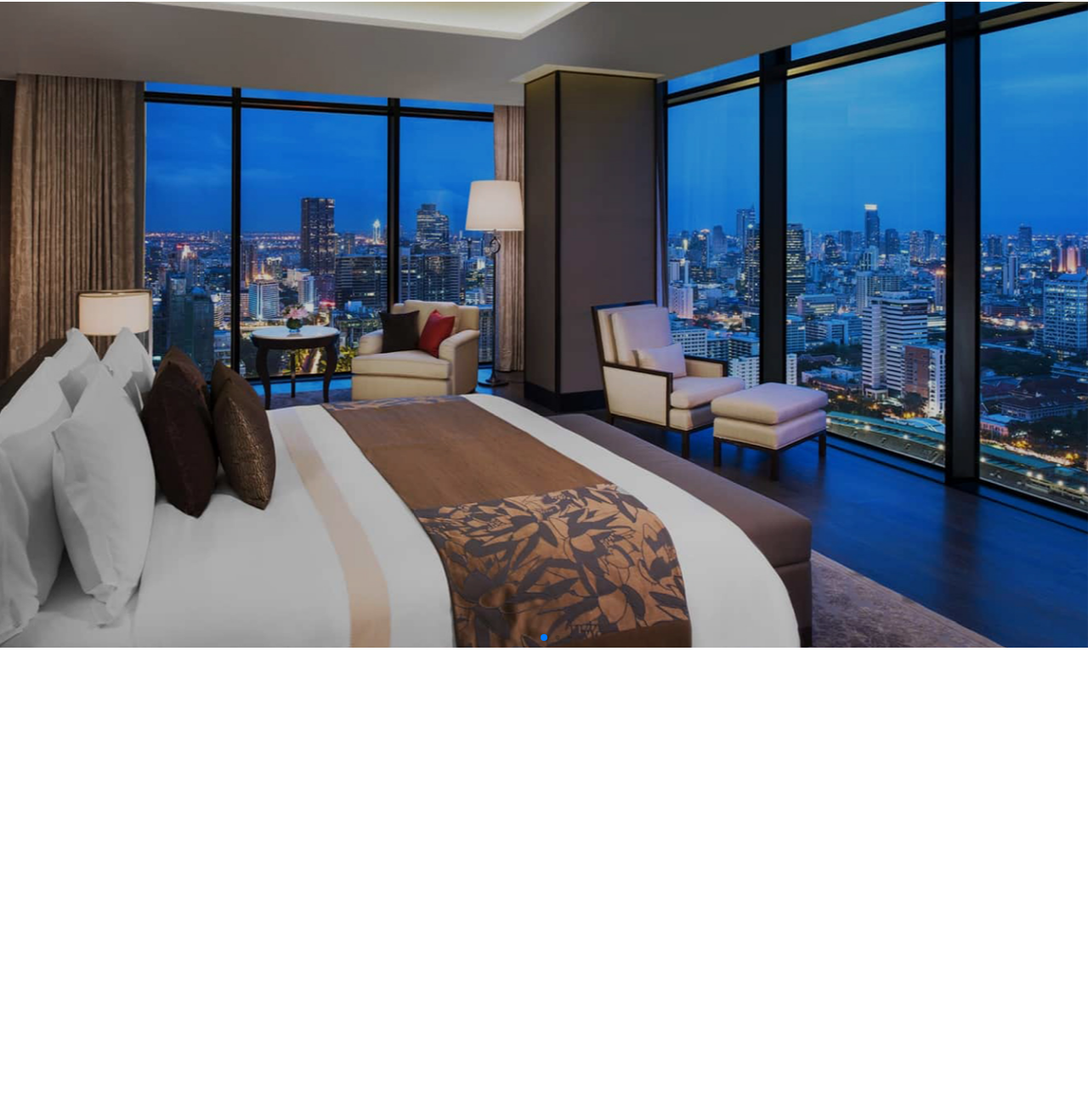
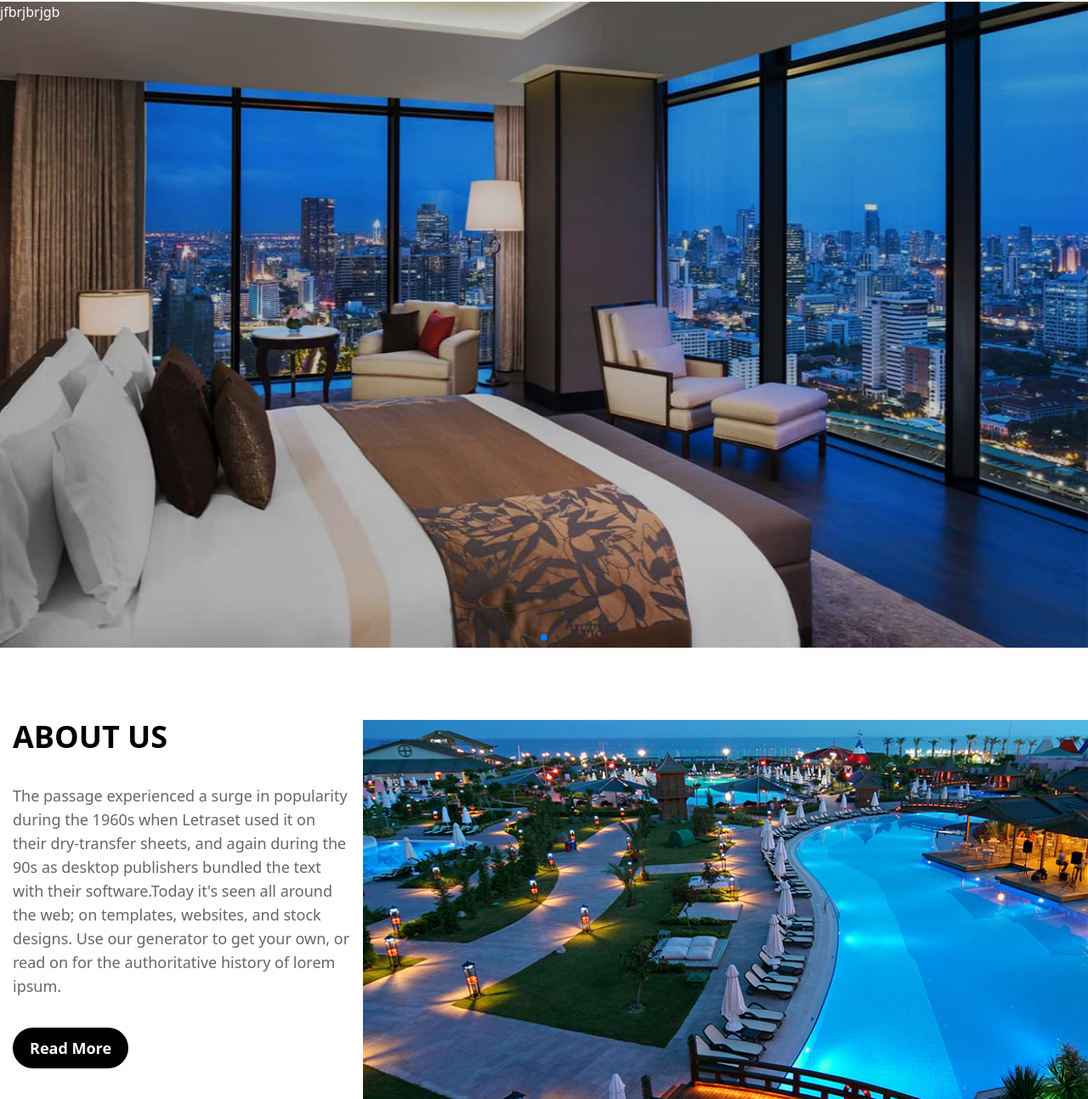
Before and after one commit to sadigzadeamina07/keto-template, a website: page index.html in a window 1280 px wide. Shown: the part 82-1375 px from the top of the page at 85% size. Before the commit the page ends 844 px from the top, so only its background shows below. Drawn offline with nearby package versions, Linux system fonts and the light colour scheme.

Commit message:
added second section

```diff
--- /dev/null
+++ b/data/aboutus.js
@@ -0,0 +1,9 @@
+const aboutUsData = [{
+  title: "About Us",
+  description:
+    "The passage experienced a surge in popularity during the 1960s when Letraset used it on their dry-transfer sheets, and again during the 90s as desktop publishers bundled the text with their software.Today it's seen all around the web; on templates, websites, and stock designs. Use our generator to get your own, or read on for the authoritative history of lorem ipsum.",
+  buttonText: "Read More",
+  image:
+  "img/about.png"
+
+}]
--- a/index.html
+++ b/index.html
@@ -11,18 +11,17 @@
     <link href="./src/output.css" rel="stylesheet">
     <style>
         .container {
-            max-width: 1130px;
+            max-width: 1300px;
         }
-
     </style>
 </head>
 
-<body>
+<body class="bg-white">
     <header class="bg-white py-[15px]">
         <div class="container mx-auto">
-            <div class="flex justify-between">
+            <div class="flex justify-between mx-[70px]">
                 <img src="img/logo.png" class="px-[15px]" alt="">
-                <ul class="hidden md:flex uppercase font-semibold md:gap-[30px] px-[15px] md:items-center">
+                <ul class="hidden md:flex uppercase font-semibold md:gap-[40px]  px-[15px] md:items-center">
                     <li><a href="">Home</a></li>
                     <li><a href="">About</a></li>
                     <li><a href="">Our room</a></li>
@@ -37,38 +36,65 @@
         </div>
     </header>
     <main>
-          <div class="swiper md:h-[95vh]  h-[65vh] mySwiper">
+
+        <div class="relative">
+            <div class=" swiper md:h-[95vh]  h-[65vh] mySwiper">
                 <div class="swiper-wrapper">
-    <div class="swiper-slide bg-cover  bg-center"
-      style="background-image:url('img/banner1.jpg')">
+                    <div class="swiper-slide bg-cover  bg-center" style="background-image:url('img/banner1.jpg')"></div>
+                    <div class="swiper-slide  bg-cover  bg-center" style="background-image:url('img/banner2.jpg')">
                     </div>
-    <div class="swiper-slide  bg-cover  bg-center" style="background-image:url('img/banner2.jpg')">
-      Slide 2
+                    <div class="swiper-slide bg-cover  bg-center" style="background-image:url('img/banner3.jpg')"></div>
                 </div>
-    <div class="swiper-slide bg-cover  bg-center" style="background-image:url('img/banner3.jpg')">
-      Slide 3
+
+                <div class="swiper-pagination"></div>
+
+            </div>
+            <div class="absolute left-0 top-0 z-10">
+                <div class="container text-white">
+                    <p>jfbrjbrjgb</p>
                 </div>
             </div>
-    <div class="swiper-pagination"></div>
+
+        </div>
+
+        </div>
+        <div class="container mx-auto py-[85px] ">
+            <div id="AboutUsSection" class="grid grid-cols-1 md:grid-cols-3 ">
+
+            </div>
+
         </div>
     </main>
     <script src="https://cdn.jsdelivr.net/npm/swiper@12/swiper-bundle.min.js"></script>
-
+    <script src="data/aboutus.js"></script>
     <script>
-         let  swiper = new Swiper(".mySwiper", {
+        let aboutusdiv = document.querySelector('#AboutUsSection')
+        let swiper = new Swiper(".mySwiper", {
             pagination: {
                 el: ".swiper-pagination",
                 dynamicBullets: true,
             },
-      loop:true,
-      speed:1000,
-      autoplay:{
-   delay:8000,
-   disableOnInteraction:false,
+            loop: true,
+            speed: 900,
+            autoplay: {
+                delay: 8000,
+                disableOnInteraction: false,
             }
+        });
+        aboutUsData.map((item) => {
+            aboutusdiv.innerHTML += `
+            <div class="col-span-1 px-[15px]">
+                <h1 class="font-bold text-4xl uppercase mb-[35px]">${item.title}</h1>
+                <p class="mb-[35px] text-lg text-[#666666]">${item.description}</p>
+                <button class="font-semibold mb-[35px] text-lg text-white bg-black py-[10px] px-[20px] rounded-4xl">${item.buttonText}</button>
+                </div>
+                   <div class="col-span-2  overflow-hidden  mx-[7px] md:m-0 "  >
+                                    <img src="${item.image}" class="w-full hover:scale-[1.1] transition-transform duration-300 object-cover h-full" />
+                    </div>
 
+            `
 
-    });
+        })
     </script>
 </body>
 
```
Also changed, not shown: img/about.png (added), src/output.css. Lines whose indentation alone changed are shown as unchanged.
